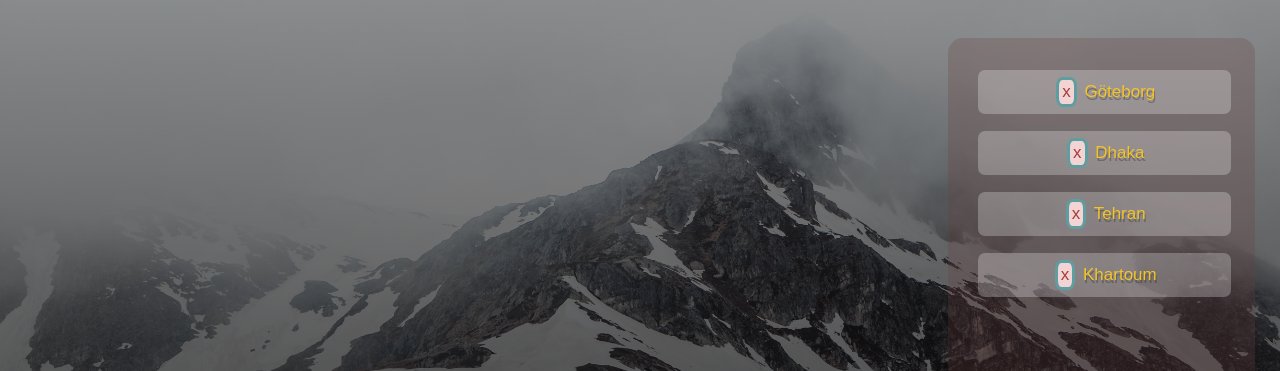
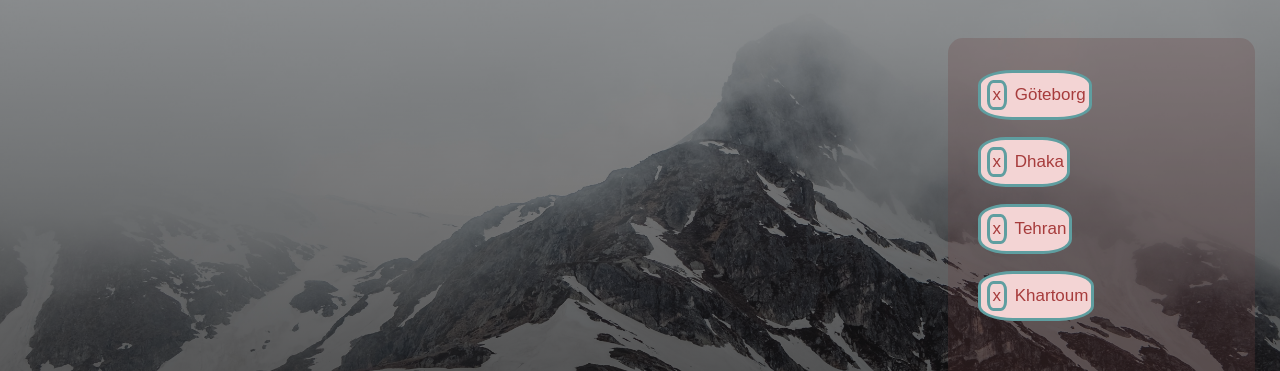
Before and after one commit to sharminmousumi/weather-vue, a Vue app in the folder weather-vue/: page / in a window 1280 px wide. Shown: the part 212-583 px from the top of the page. Built offline with nearby package versions, Linux system fonts and the light colour scheme.

Commit message:
done with css work and media quaries

```diff
--- a/weather-vue/src/App.vue
+++ b/weather-vue/src/App.vue
@@ -302,25 +302,11 @@ button:hover {
   color:yellowgreen;
 }
 .fav-list li button{
-  padding: 1px 2px;
-  border-radius: 35%;
   padding: 2px 3px;
   border-radius: 30%;
 }
 #fav-button{
   justify-content: right;
-}
-#cityButton {
-  background-color:rgba(255, 255, 255, 0.25);
-  border: none;
-  border-radius: 7px;
-  color: rgb(243, 196, 40);
-  text-shadow: 1px 3px rgba(0, 0, 0, 0.25);
-  width: 100%;
-}
-#cityButton:hover {
-  background-color: rgb(243, 196, 40);
-  color: white;
 }
 @media only screen and (max-width: 740px) {
   .fav-list li{
```
